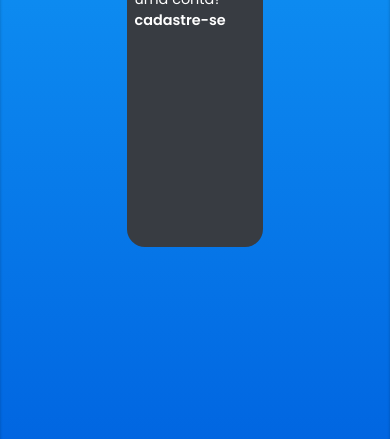
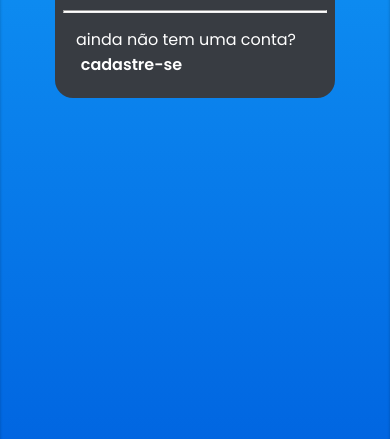
Before and after one commit to Gerald0Juni0r/Login-Helper, a plain HTML site: page index.html in a window 390 px wide. Shown: the part 481-920 px from the top of the page. Drawn offline with Linux system fonts and the light colour scheme.

Commit message:
finish login-helper + responsive

```diff
--- a/CSS/style.css
+++ b/CSS/style.css
@@ -28,8 +28,9 @@
 }
 main form{
     margin-top: 5%;
+    min-width: 280px;
     width: 35%;
-    height: 75vh;
+    height: 20%;
     background-color: #383c42;
     box-shadow: 0px 3px 4px rgba(0,0,0,0.4) inset 0px 4px 4px rgba(0,0,0,0.25);
     border-radius: 18px;
@@ -187,8 +188,10 @@
 }
 main form footer span{
     font-weight: 400;
-    font-size: 0.9em;
-    margin-top: 5%;
+
+    align-items: center;
+
+    margin: 5%;
 }
 main form footer a {
     font-weight: 600;
@@ -199,10 +202,20 @@
 
 .hiperlink{
     color: #fff;
+
 }
 .hiperlink:hover{
     text-decoration:underline;
 }
 span{
     color: #fff;
+    font-weight: 400;
 }
+#esqueceuSenha{
+
+    padding-left: 6px;
+}
+#cadastre-se{
+
+    padding-left: 2%;
+}
--- a/index.html
+++ b/index.html
@@ -40,7 +40,7 @@
 
                     <span>Lembrar senha?</span>
                 </div>
-                <a href="#" class="hiperlink">Esqueceu a senha? </a>
+                <a href="#" class="hiperlink" id="esqueceuSenha">Esqueceu a senha? </a>
             </section>
             <button id="btn-login">Login</button>
             <section class="links-container">
@@ -53,7 +53,7 @@
             </section>
             <footer>
                 <hr>
-                <span>ainda não tem uma conta?   <a href="#" class="hiperlink">cadastre-se</a></span>
+                <span>ainda não tem uma conta?<a href="#" class="hiperlink" id="cadastre-se">cadastre-se</a></span>
             </footer>
         </form>
     </main>
```
